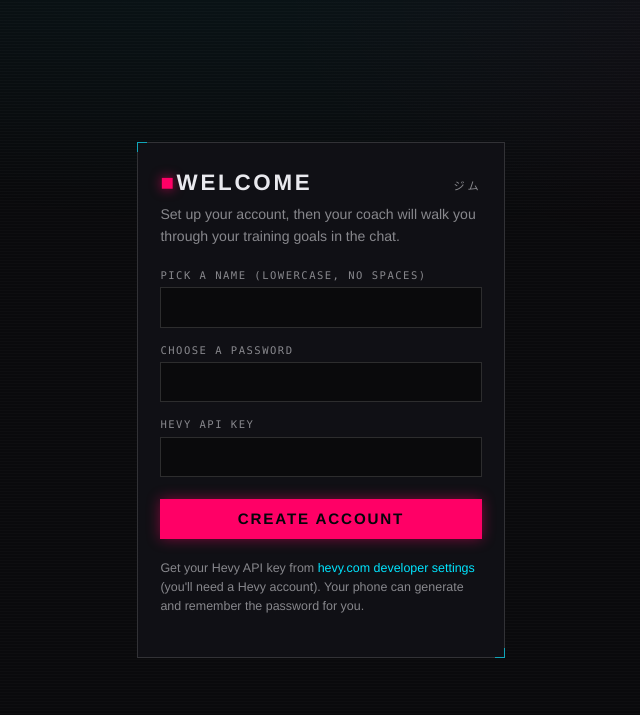
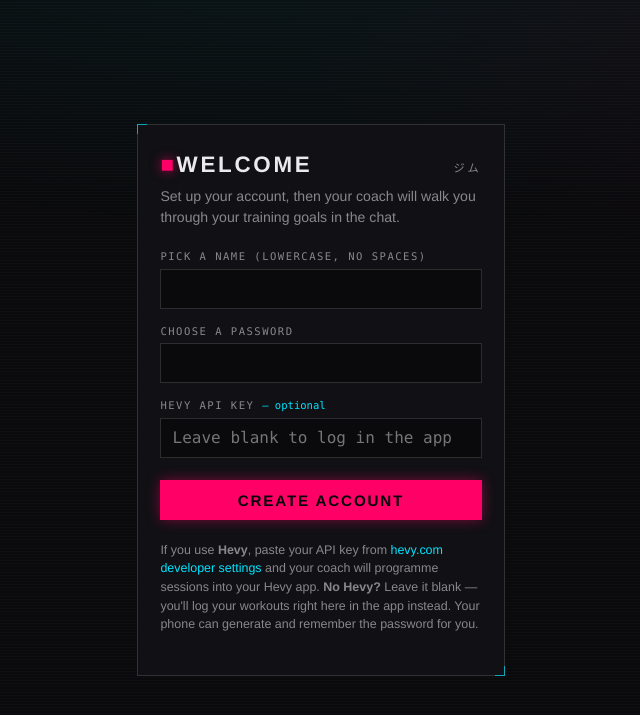
Before and after one commit to Strahl12/gym, a Flask app: template templates/join.html in a window 1280 px wide. Shown: the top 715 px of the page, without its empty margins (319-959 px from the left). Run offline with Flask 3, Linux system fonts and the light colour scheme; the template is opened without the code that fills it, so the values that code supplies are empty; parts of the project's set-up code (start-up, migrations or seed data) failed here and were passed over; some libraries are stand-ins or nearby versions.

Commit message:
Make Hevy optional in the self-service signup (/join)
The invite flow hard-required a working Hevy API key, so a friend without Hevy
couldn't sign up even though the in-app logger is now a full alternative.

- join.html: Hevy field is now optional (labelled, placeholder, help text for
  both paths) — blank means in-app logging only.
- /join: a blank key creates a Hevy-free account (log_source="app"); only a
  non-blank key is verified. Bad-key error suggests leaving it blank.
- add_user.create_user(log_source=...): writes LOG_SOURCE into the new profile,
  so config.uses_hevy() reads False and every Hevy call-site is skipped.

Co-Authored-By: Claude Opus 4.8 <noreply@anthropic.com>
Claude-Session: https://claude.ai/code/session_0186MeAPWEqSTBBSvQJu5ikD

```diff
--- a/chat_server.py
+++ b/chat_server.py
@@ -1862,16 +1862,23 @@ def join_submit():
         return _render_join(token, f"The name '{name}' is taken — pick another.", name, 400)
     if len(password) < chat_auth.MIN_PASSWORD_LEN:
         return _render_join(token, f"Password must be at least {chat_auth.MIN_PASSWORD_LEN} characters.", name, 400)
-    if not hevy_key or not add_user._verify_hevy_key(hevy_key):
-        return _render_join(token, "That Hevy API key didn't work — check it and try again.", name, 400)
+
+    # Hevy is optional: a key opts into Hevy sync; blank means in-app logging only.
+    use_hevy = bool(hevy_key)
+    if use_hevy and not add_user._verify_hevy_key(hevy_key):
+        return _render_join(token, "That Hevy API key didn't work — check it, or leave it blank to "
+                            "log workouts in the app instead.", name, 400)
 
     # Use an existing routine folder if the account has one; else leave unset.
-    folders   = add_user._list_hevy_folders(hevy_key)
-    folder_id = folders[0]["id"] if folders else None
+    folder_id = None
+    if use_hevy:
+        folders   = add_user._list_hevy_folders(hevy_key)
+        folder_id = folders[0]["id"] if folders else None
 
     try:
         with _CONFIG_LOCK:               # create_user activates config + seeds the DB
-            add_user.create_user(name, hevy_key, folder_id)
+            add_user.create_user(name, hevy_key, folder_id,
+                                 log_source="hevy" if use_hevy else "app")
     except ValueError as e:
         return _render_join(token, str(e), name, 400)
     except Exception as e:
--- a/templates/join.html
+++ b/templates/join.html
@@ -49,16 +49,17 @@
       <input type="password" name="password" autocomplete="new-password"
              minlength="{{ min_len }}" required>
     </label>
-    <label>Hevy API key
-      <input name="hevy_key" required autocapitalize="none" autocomplete="off"
-             spellcheck="false">
+    <label>Hevy API key <span style="text-transform:none;letter-spacing:0;color:var(--cyan)">— optional</span>
+      <input name="hevy_key" autocapitalize="none" autocomplete="off"
+             spellcheck="false" placeholder="Leave blank to log in the app">
     </label>
     <button type="submit">Create account</button>
   </form>
-  <p class="hint">Get your Hevy API key from
+  <p class="hint">If you use <b>Hevy</b>, paste your API key from
   <a href="{{ hevy_url }}" target="_blank" rel="noopener">hevy.com developer settings</a>
-  (you'll need a Hevy account). Your phone can generate and remember the password
-  for you.</p>
+  and your coach will programme sessions into your Hevy app. <b>No Hevy?</b> Leave it
+  blank — you'll log your workouts right here in the app instead. Your phone can
+  generate and remember the password for you.</p>
 </div>
 </body>
 </html>
```
Also changed, not shown: add_user.py (+7 -2 lines).
